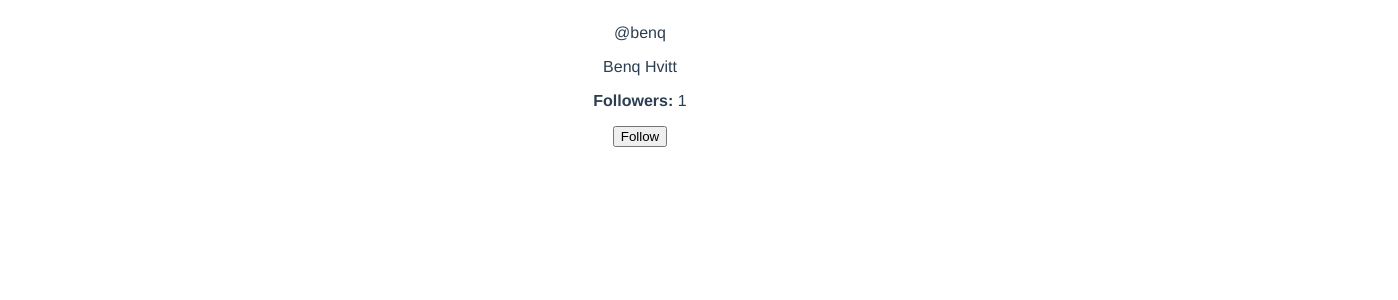
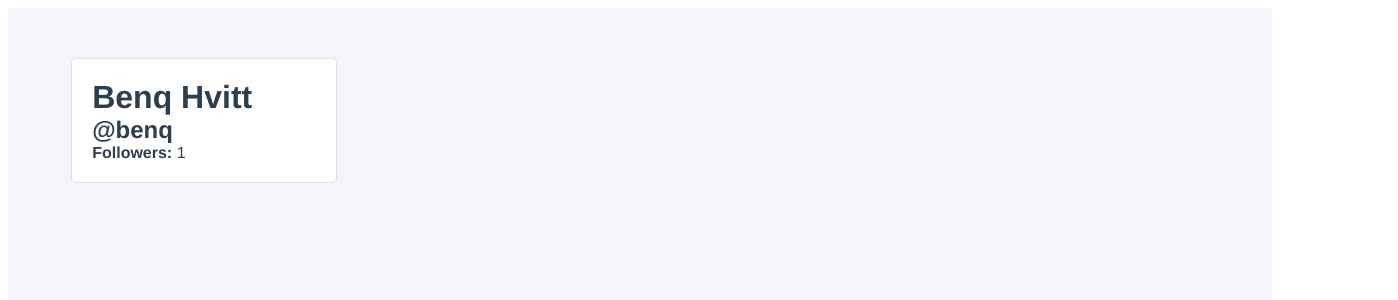
Before and after one commit to benq66/a-beautiful-vue, a Vue app in the folder vue-twotter-app/: page / in a window 1280 px wide. Shown: the top 300 px of the page, 1398 px wide, since content can reach past the window. Built offline with nearby package versions, Linux system fonts and the light colour scheme.

Commit message:
separate the user profile template into its own component + styling

```diff
--- a/vue-twotter-app/src/App.vue
+++ b/vue-twotter-app/src/App.vue
@@ -1,73 +1,17 @@
 <template>
-  <div id="mainApp">
-    <p>
-      @{{ user.username }}
-    </p>
-    <p>
-      {{ fullName }}
-    </p>
-    <p>
-      <strong>Followers:</strong> {{ followers }}
-    </p>
-    <button @click="followUser">
-      Follow
-    </button>
+  <div id="app">
+    <UserProfile />
   </div>
-  <!-- <img alt="Vue logo" src="./assets/logo.png"> -->
-  <!-- <HelloWorld msg="Hello World!"/> -->
 </template>
 
 <script>
 // import HelloWorld from './components/HelloWorld.vue'
+import UserProfile from './components/UserProfile.vue'
 
 export default {
   name: 'App',
   components: {
-    // HelloWorld
-  },
-
-  // initial vars and objects
-  data() {
-    return {
-      followers: 0,
-      user: {
-        id: 1,
-        username: "benq",
-        firstName: "Benq",
-        lastName: "Hvitt",
-        email: "benq@benq.com",
-        isAdmin: true,
-      },
-    };
-  },
-
-  // watch for changes of component elements (vars, computed, etc)
-  // and execute the code accordingly
-  watch: {
-    followers(newFollowerCount, oldFollowerCount) {
-      if (oldFollowerCount < newFollowerCount) {
-        console.log(`${this.fullName} got a new follower!`);
-      }
-    },
-  },
-
-  // vars that compute dynamically based on their content
-  computed: {
-    fullName() {
-      return `${this.user.firstName} ${this.user.lastName}`;
-    },
-  },
-
-  // functions
-  methods: {
-    followUser() {
-      this.followers++;
-    },
-  },
-
-  // this will run whenever the page is first opened, similar to created()
-  mounted() {
-    this.followUser();
+    UserProfile,
   },
 }
 </script>
@@ -78,8 +22,10 @@
   -webkit-font-smoothing: antialiased;
   -moz-osx-font-smoothing: grayscale;
   color: #2c3e50;
-  display: flex;
+  min-height: 100vh;
+  background-color: #f3f5fa;
+  /* display: flex;
   flex-direction: column;
-  text-align: center;
+  text-align: center; */
 }
 </style>
--- /dev/null
+++ b/vue-twotter-app/src/components/UserProfile.vue
@@ -0,0 +1,93 @@
+<template>
+  <div class="user-profile">
+    <div class="user-profile__user-panel">
+      <h1 class="user-profile__fullname">{{ fullName }}</h1>
+      <h2 class="user-profile__username">@{{ user.username }}</h2>
+      <div class="user-profile__follower-count">
+        <strong>Followers:</strong> {{ followers }}
+      </div>
+    </div>
+  </div>
+  <!-- <button @click="followUser">
+    Follow
+  </button> -->
+  <!-- <img alt="Vue logo" src="./assets/logo.png"> -->
+  <!-- <HelloWorld msg="Hello World!"/> -->
+</template>
+
+<script>
+export default {
+  name: 'UserProfile',
+
+  // initial vars and objects
+  data() {
+    return {
+      followers: 0,
+      user: {
+        id: 1,
+        username: "benq",
+        firstName: "Benq",
+        lastName: "Hvitt",
+        email: "benq@benq.com",
+        isAdmin: true,
+      },
+    };
+  },
+
+  // watch for changes of component elements (vars, computed, etc)
+  // and execute the code accordingly
+  watch: {
+    followers(newFollowerCount, oldFollowerCount) {
+      if (oldFollowerCount < newFollowerCount) {
+        console.log(`${this.fullName} got a new follower!`);
+      }
+    },
+  },
+
+  // vars that compute dynamically based on their content
+  computed: {
+    fullName() {
+      return `${this.user.firstName} ${this.user.lastName}`;
+    },
+  },
+
+  // functions
+  methods: {
+    followUser() {
+      this.followers++;
+    },
+  },
+
+  // this will run whenever the page is first opened, similar to created()
+  mounted() {
+    this.followUser();
+  },
+}
+</script>
+
+<style>
+.user-profile {
+  display: grid;
+  grid-template-columns: 1fr 3fr;
+  width: 100%;
+  padding: 50px 5%;
+}
+
+.user-profile__user-panel {
+  display: flex;
+  flex-direction: column;
+  margin-right: 50px;
+  padding: 20px;
+  background-color: white;
+  border-radius: 5px;
+  border: 1px solid #DFE3E8;
+}
+
+h1 {
+  margin: 0;
+}
+
+h2 {
+  margin: 0;
+}
+</style>
```
